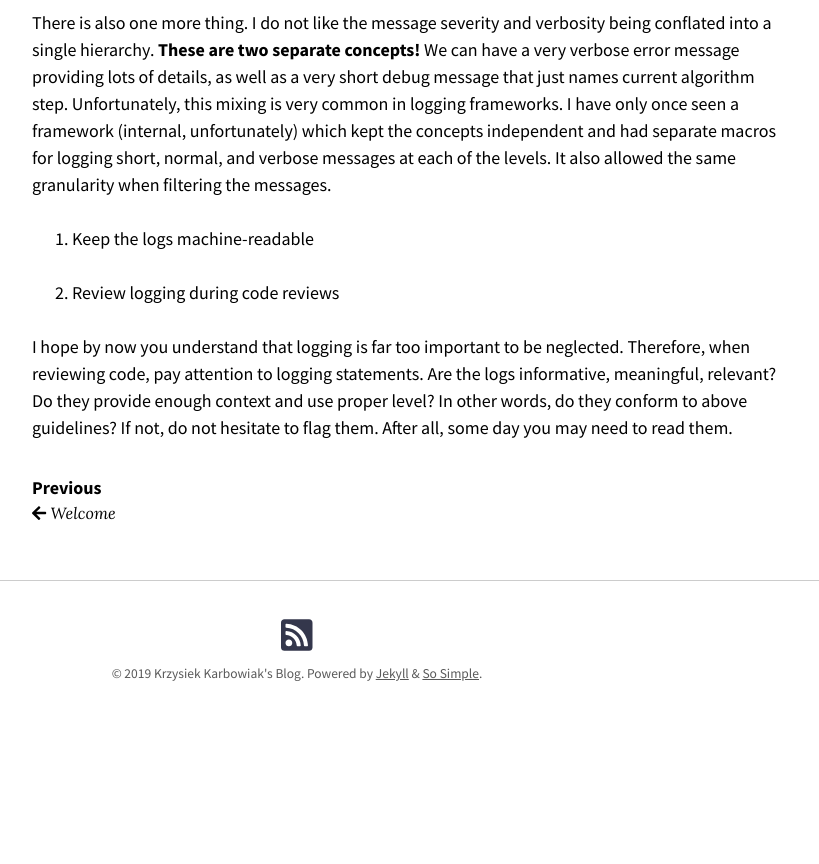
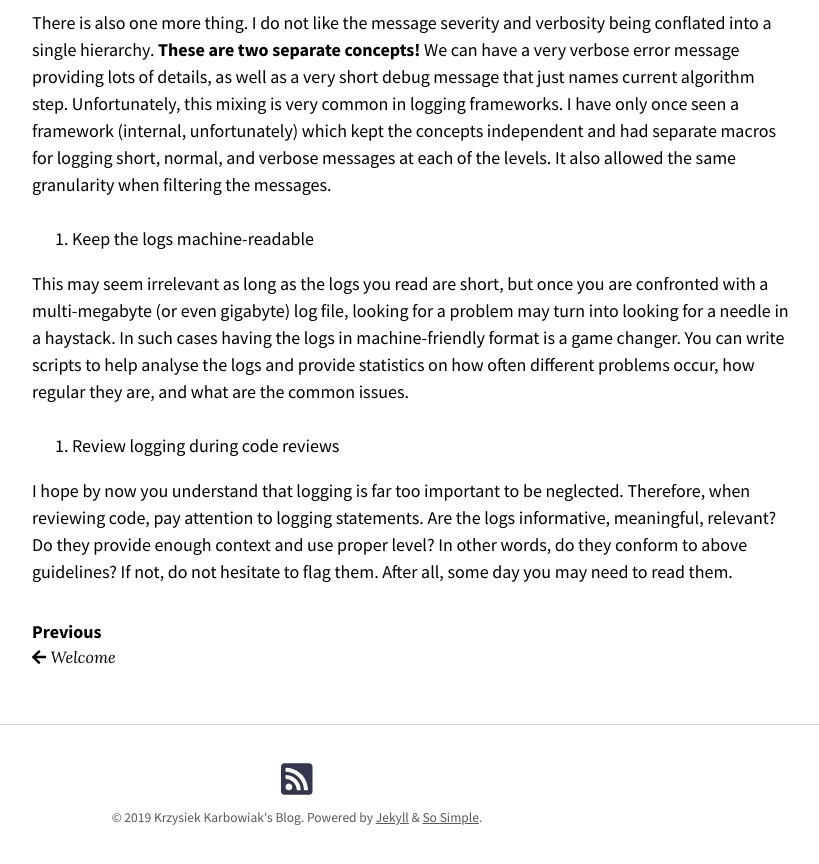
Before and after one commit to kkarbowiak/kkarbowiak.github.io, a Jekyll site: the page built from docs/_posts/2019-04-11-laaf-logging.md, in a window 1280 px wide and 900 px high, scrolled down 5233 px. Shown: the top 864 px of the window, without its empty margins (343-1162 px from the left). Built offline with Jekyll 4.4.1, drawn with Linux system fonts in a browser that asks for light colours; nearby versions of some CDN libraries; our own code applies the rules of GitHub Pages for plain Markdown files; before the commit the page ends 5989 px from its top, so only the background shows below that.

Commit message:
Improve formatting, add a paragraph

```diff
--- a/docs/_posts/2019-04-11-laaf-logging.md
+++ b/docs/_posts/2019-04-11-laaf-logging.md
@@ -135,12 +135,12 @@ Unless the timestamps of the log messages may help locate problems with slow com
 
 This one is tricky, as it is often difficult to determine at what level a particular entry should be logged. Many logging frameworks provide more or less the following message levels:
 
- * FATAL<br/>Things have gone bad beyond recovery. Use this very sparingly, as this signifies program termination.
- * ERROR<br/>The level at which all errors should be logged.
- * WARNING<br/>The level at which potential problems or genuine warnings should be logged. Examples include informing a debug/beta build is running, experimental algorithm is used, an operation timed out, but was successfully retried.
- * INFO<br/>The level at which normal operations should be logged, e.g. database connection, operation mode change, messages from OS.
- * DEBUG<br/>The level at which function calls, parameter or return values, and algorithm steps should be logged. Mostly used during debugging, and should be trimmed down or removed completely before committing to main branch.
- * VERBOSE<br/>Use sparingly, and mostly during development or debugging. Think twice whether you should really leave those messages afterwards.
+ * **FATAL**<br/>Things have gone bad beyond recovery. Use this very sparingly, as this signifies program termination.
+ * **ERROR**<br/>The level at which all errors should be logged.
+ * **WARNING**<br/>The level at which potential problems or genuine warnings should be logged. Examples include informing a debug/beta build is running, experimental algorithm is used, an operation timed out, but was successfully retried.
+ * **INFO**<br/>The level at which normal operations should be logged, e.g. database connection, operation mode change, messages from OS.
+ * **DEBUG**<br/>The level at which function calls, parameter or return values, and algorithm steps should be logged. Mostly used during debugging, and should be trimmed down or removed completely before committing to main branch.
+ * **VERBOSE**<br/>Use sparingly, and mostly during development or debugging. Think twice whether you should really leave those messages afterwards.
 
 It should be noted here that an error on one (low) application layer may not be considered an error on other (higher) application layer. Examples include code that cannot read a value from registry, to which upper layer code is prepared by using a default value, or some connection being timed-out, which upper layer handles by retrying several times. In those cases it may be good to let upper layer code decide which condition should be considered error and which not (a warning perhaps) and whether the situation should be logged.
 
@@ -148,7 +148,7 @@ There is also one more thing. I do not like the message severity and verbosity b
 
  9. Keep the logs machine-readable
 
-
+This may seem irrelevant as long as the logs you read are short, but once you are confronted with a multi-megabyte (or even gigabyte) log file, looking for a problem may turn into looking for a needle in a haystack. In such cases having the logs in machine-friendly format is a game changer. You can write scripts to help analyse the logs and provide statistics on how often different problems occur, how regular they are, and what are the common issues.
 
  10. Review logging during code reviews
 
```
